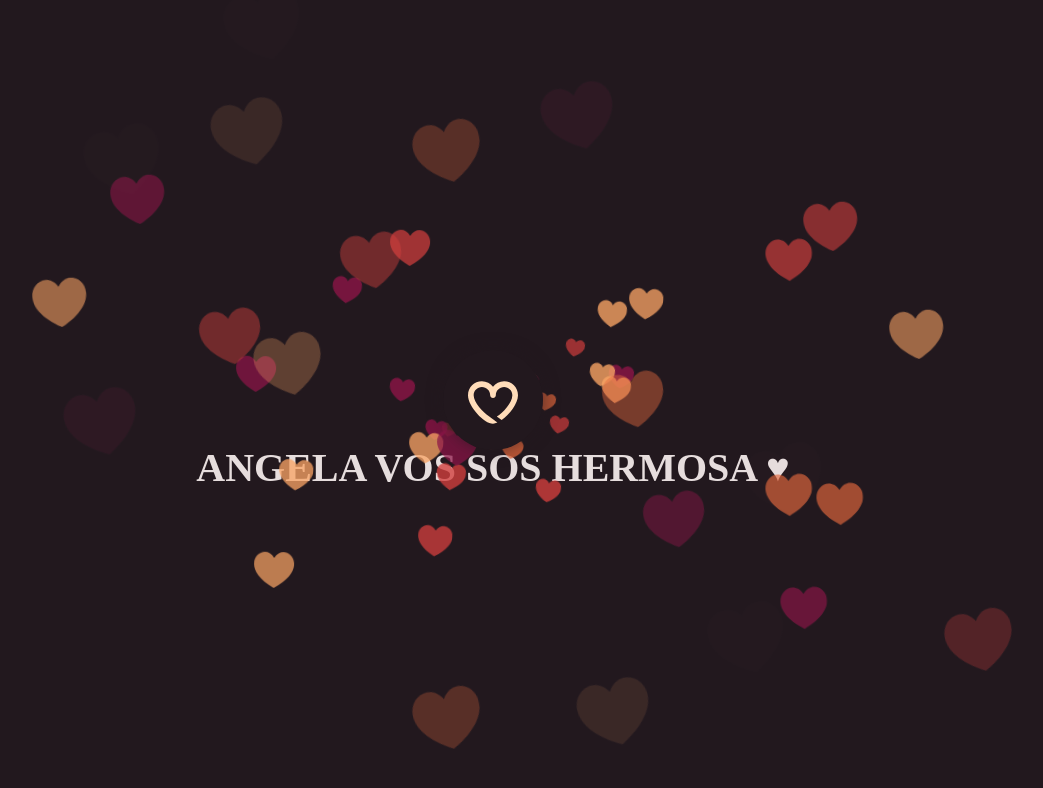
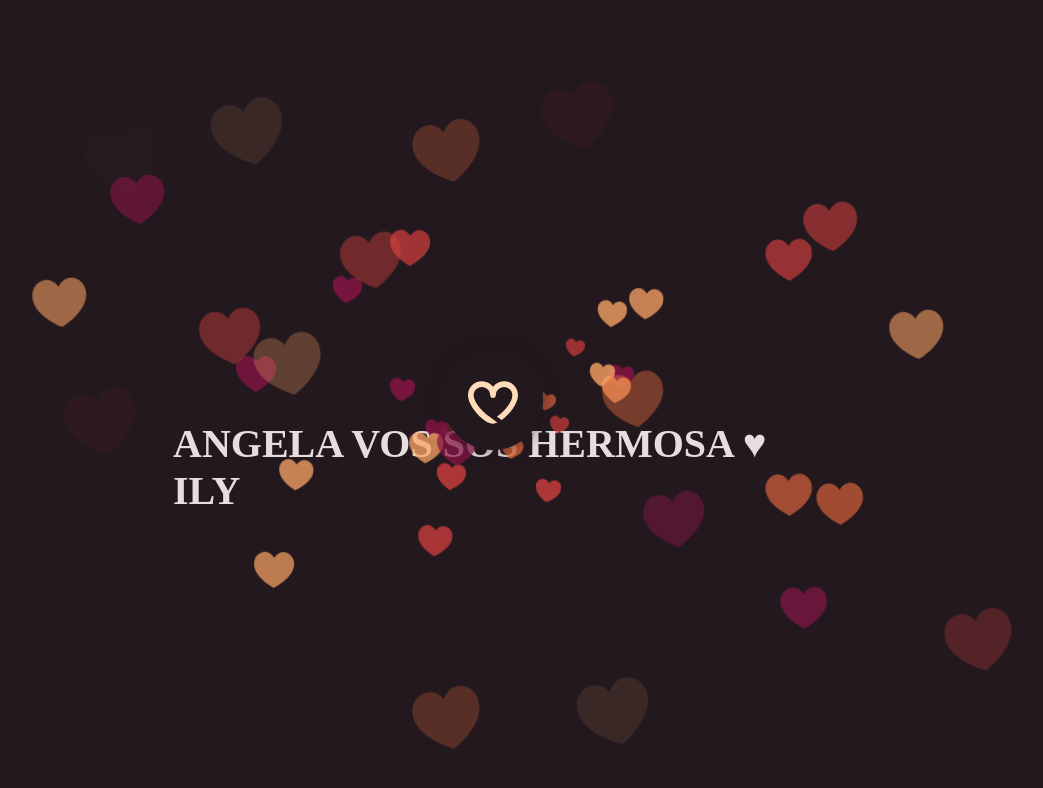
Before and after one commit to Tony300VQ/ILoveYou, a plain HTML site: page index.html in a window 1280 px wide. Shown: the whole page, without its empty margins (147-1190 px from the left). Drawn offline with nearby package versions, Linux system fonts and the light colour scheme.

Commit message:
Update index.html

```diff
--- a/index.html
+++ b/index.html
@@ -24,7 +24,7 @@
 	</g>
 
 </svg></div>
-<h1> ANGELA VOS SOS HERMOSA &hearts;</h1>
+<h1> ANGELA VOS SOS HERMOSA &hearts; ILY</h1>
 
   <script src='//cdnjs.cloudflare.com/ajax/libs/jquery/2.1.3/jquery.min.js'></script><script  src="./script.js"></script>
 
```
